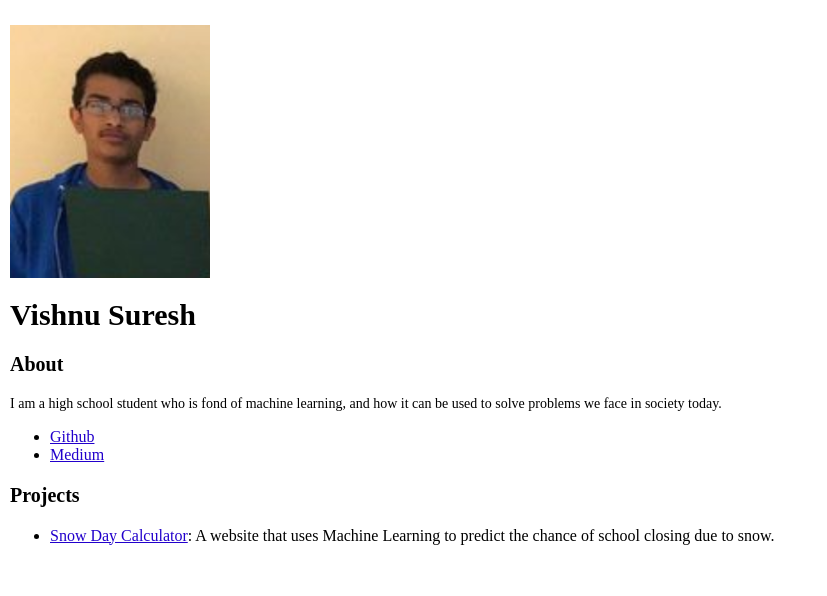
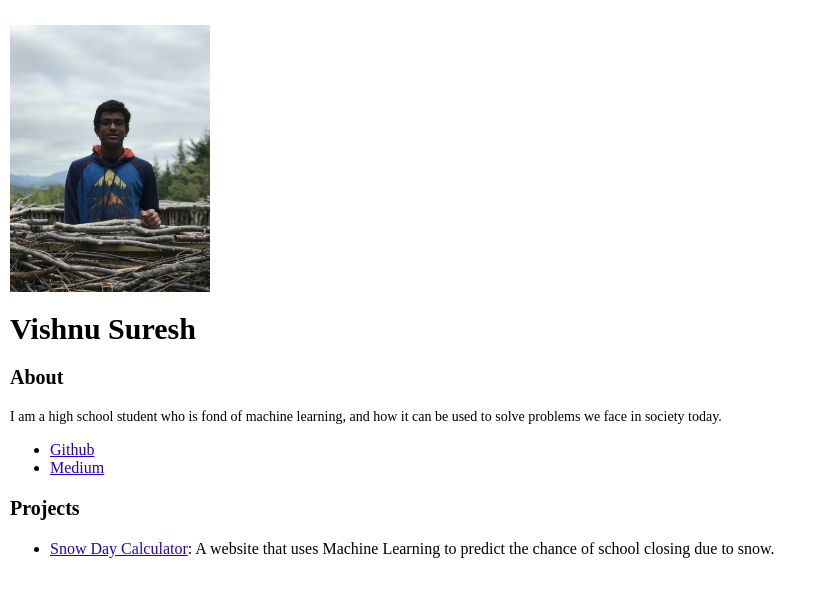
Before and after one commit to vishnu-suresh10/vishnu-suresh10.github.com, a plain HTML site: page index.html in a window 1280 px wide. Shown: the whole page, without its empty margins (0-827 px from the left). Drawn offline with Linux system fonts and the light colour scheme.

Commit message:
Update index.html

```diff
--- a/index.html
+++ b/index.html
@@ -1,7 +1,7 @@
 <!DOCTYPE html>
 <html>
   <head>
-  	<img alt='Photo of Vishnu Suresh' src="img/profileimage.jpg" width="200" />
+  	<img alt='Photo of Vishnu Suresh' src="img/photo_of_me.jpg" width="200" />
     <title>Vishnu Suresh</title>
 
     <style>
```
